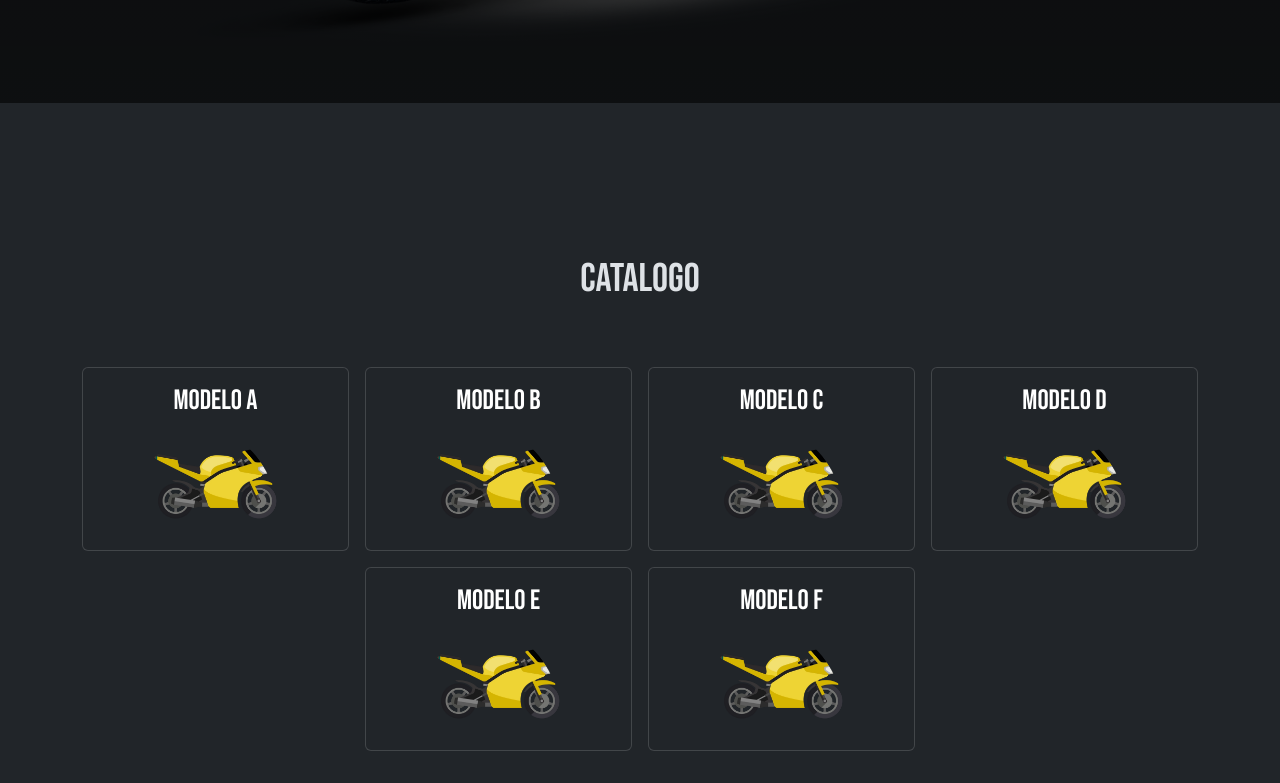
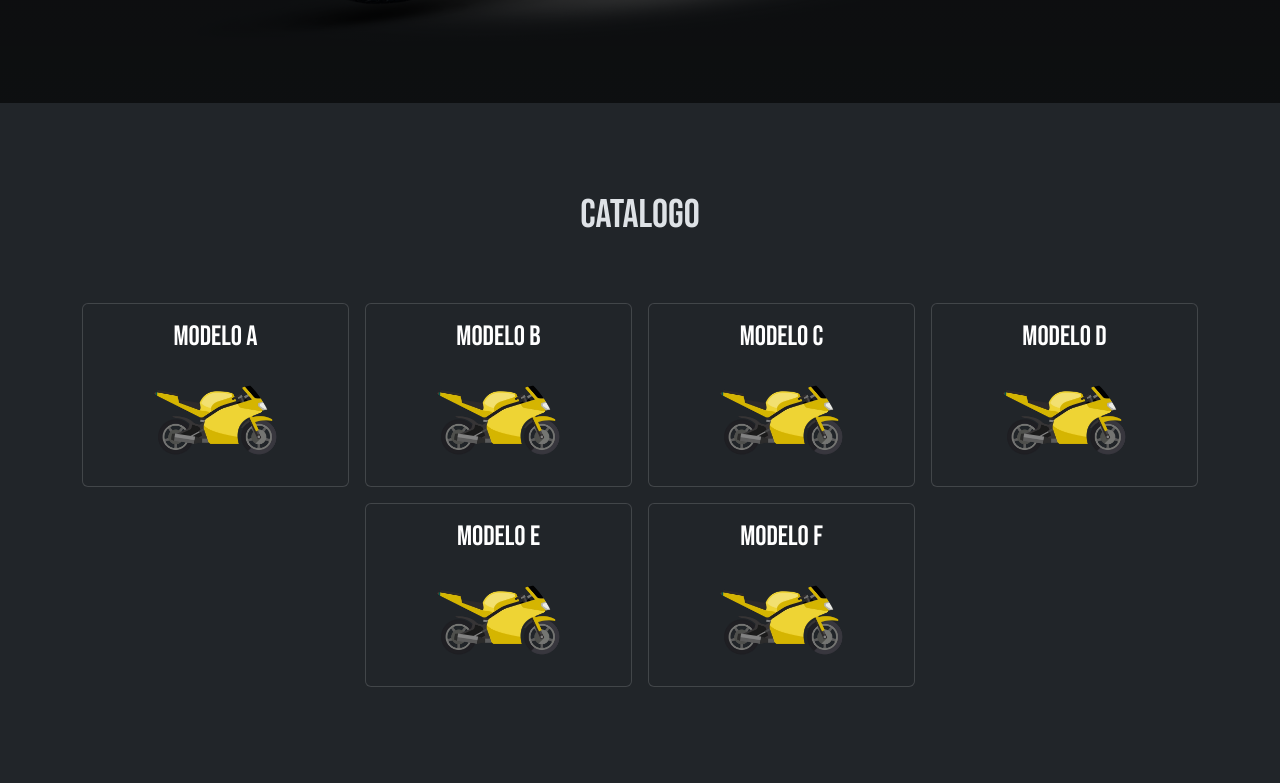
Before and after one commit to javicasstillo/catalogo, a plain HTML site: page index.html in a window 1280 px wide. Shown: the part 697-1480 px from the top of the page. Drawn offline with nearby package versions, Linux system fonts and the light colour scheme.

Commit message:
estructura corregida

```diff
--- a/css/style.css
+++ b/css/style.css
@@ -18,6 +18,10 @@
     color: white;
 }
 
+.catalogo{
+    min-height: 90vh;
+}
+
 .card:hover{
     background-color: black;
     cursor: pointer;
--- a/index.html
+++ b/index.html
@@ -27,9 +27,9 @@
         </div>
     </section>
 
-    <section data-aos="fade-up" id="catalogo" class="d-flex min-vh-100 align-items-center">
+    <section data-aos="fade-up" id="catalogo" class="d-flex catalogo align-items-center">
         <div class="container">
-            <h2 class="mt-5 text-center marca fs-1">Catalogo</h2>
+            <h2 class="text-center marca fs-1">Catalogo</h2>
 
             <div class="row mt-5 mb-5 g-3 justify-content-center">
 
```
